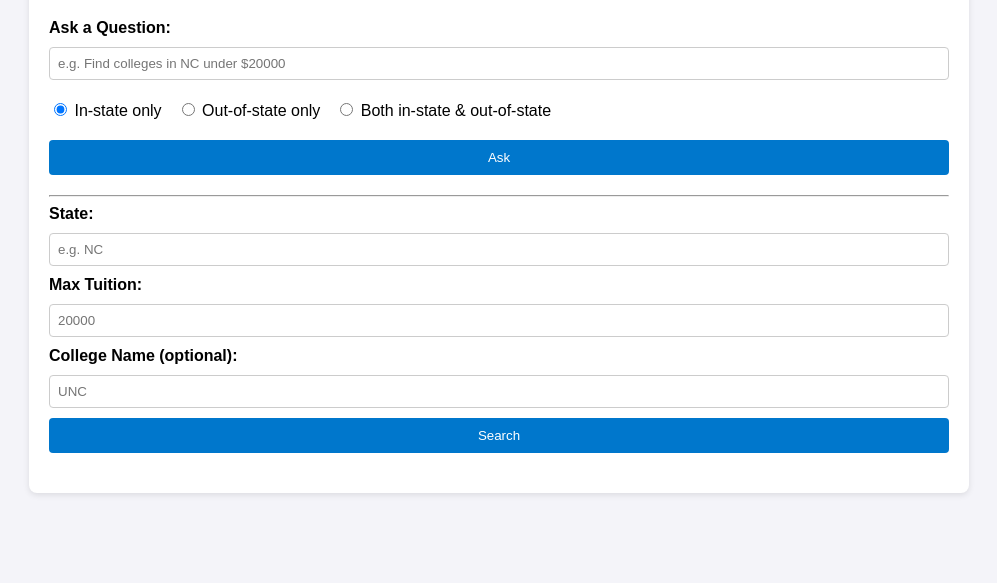
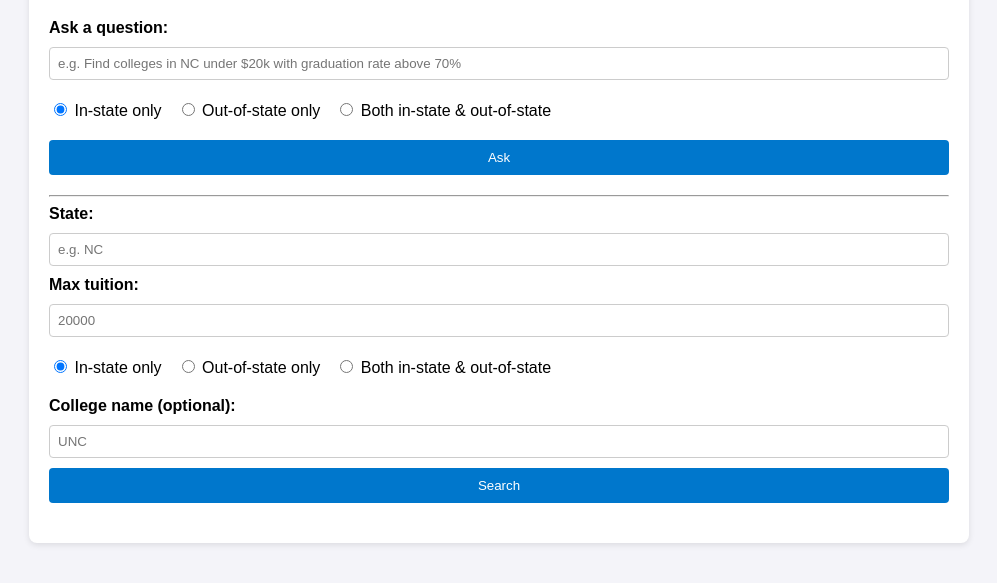
Before and after one commit to ecupirate99/qcolleges, a website: page index.html in a window 1280 px wide. Shown: the part 121-704 px from the top of the page, without its empty margins (141-1138 px from the left). Drawn offline with Linux system fonts and the light colour scheme.

Commit message:
Update index.html

```diff
--- a/index.html
+++ b/index.html
@@ -11,14 +11,14 @@
 
     <!-- Conversational free-text field -->
     <form id="questionForm">
-      <label for="question">Ask a Question:</label>
-      <input type="text" id="question" name="question" placeholder="e.g. Find colleges in NC under $20000">
+      <label for="question">Ask a question:</label>
+      <input type="text" id="question" name="question" placeholder="e.g. Find colleges in NC under $20k with graduation rate above 70%">
 
-      <!-- Tuition filter radio buttons -->
+      <!-- Tuition filter radio buttons (required selection) -->
       <div class="radio-group">
-        <label><input type="radio" name="tuition_filter" value="in_state" checked> In-state only</label>
-        <label><input type="radio" name="tuition_filter" value="out_state"> Out-of-state only</label>
-        <label><input type="radio" name="tuition_filter" value="both"> Both in-state & out-of-state</label>
+        <label><input type="radio" name="q_tuition_filter" value="in_state" checked> In-state only</label>
+        <label><input type="radio" name="q_tuition_filter" value="out_state"> Out-of-state only</label>
+        <label><input type="radio" name="q_tuition_filter" value="both"> Both in-state & out-of-state</label>
       </div>
 
       <button type="submit">Ask</button>
@@ -31,10 +31,17 @@
       <label for="state">State:</label>
       <input type="text" id="state" name="state" placeholder="e.g. NC">
 
-      <label for="max_tuition">Max Tuition:</label>
+      <label for="max_tuition">Max tuition:</label>
       <input type="number" id="max_tuition" name="max_tuition" placeholder="20000">
 
-      <label for="name">College Name (optional):</label>
+      <!-- Tuition filter radio buttons for structured form -->
+      <div class="radio-group">
+        <label><input type="radio" name="f_tuition_filter" value="in_state" checked> In-state only</label>
+        <label><input type="radio" name="f_tuition_filter" value="out_state"> Out-of-state only</label>
+        <label><input type="radio" name="f_tuition_filter" value="both"> Both in-state & out-of-state</label>
+      </div>
+
+      <label for="name">College name (optional):</label>
       <input type="text" id="name" name="name" placeholder="UNC">
 
       <button type="submit">Search</button>
```
